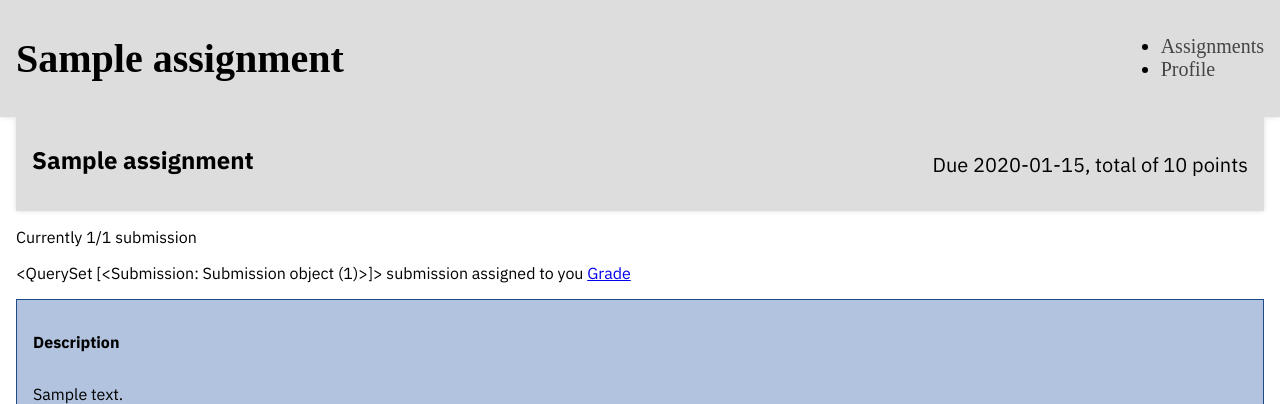
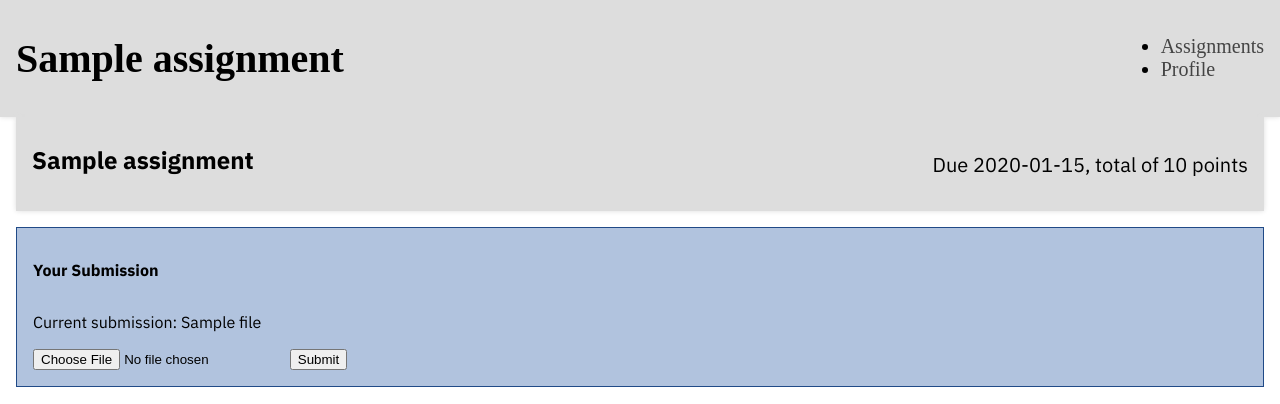
Before and after one commit to University-of-Utah-CS3550/a2-css-layouts-pkotha50, a Django app: template grades/templates/assignment.html in a window 1280 px wide. Shown: the top 404 px of the page. Run offline with Django 5.2, Linux system fonts and the light colour scheme; tables that the repository leaves empty hold one stand-in row (values such as "Sample post"); the template is opened without the code that fills it: values that come from a table or form of the project are taken from there, most other values are stand-ins (such as "Sample title", 1, 10 or a date in 2020).

Commit message:
Phase 4 done, asmt 4

```diff
--- a/grades/templates/assignment.html
+++ b/grades/templates/assignment.html
@@ -13,13 +13,28 @@
         <p>Due {{ assignment.deadline|date:"Y-m-d" }}, total of {{ assignment.points }} point{{ assignment.points|pluralize }}</p>
     </header>
 
+    <section class="action-card">
+        <h3>Your Submission</h3>
+        {% if alice_submission %}
+            <p>Current submission: {{ alice_submission.file.name }}</p>
+        {% else %}
+            <p>No current submission</p>
+        {% endif %}
+
+        <form action="/{{ assignment.id }}/" method="post" enctype="multipart/form-data">
+            {% csrf_token %}
+            <input type="file" name="submission_file" required>
+            <button type="submit">Submit</button>
+        </form>
+    </section>
+
     <section>
         <p>Currently {{ total_submissions }}/{{ total_students }} submission{{ total_submissions|pluralize }}</p>
         <p>{{ user_submissions }} submission{{ user_submissions|pluralize }} assigned to you <a href="/{{ assignment.id }}/submissions">Grade</a></p>
     </section>
 
     <section class="action-card">
-        <h3>Description</h3>
+        <h4>Description</h4>
         <p>{{ assignment.description|safe }}</p>
         <img src="/static/assignments.png" alt="image of a page you will make containing all assignments">
     </section>
```
